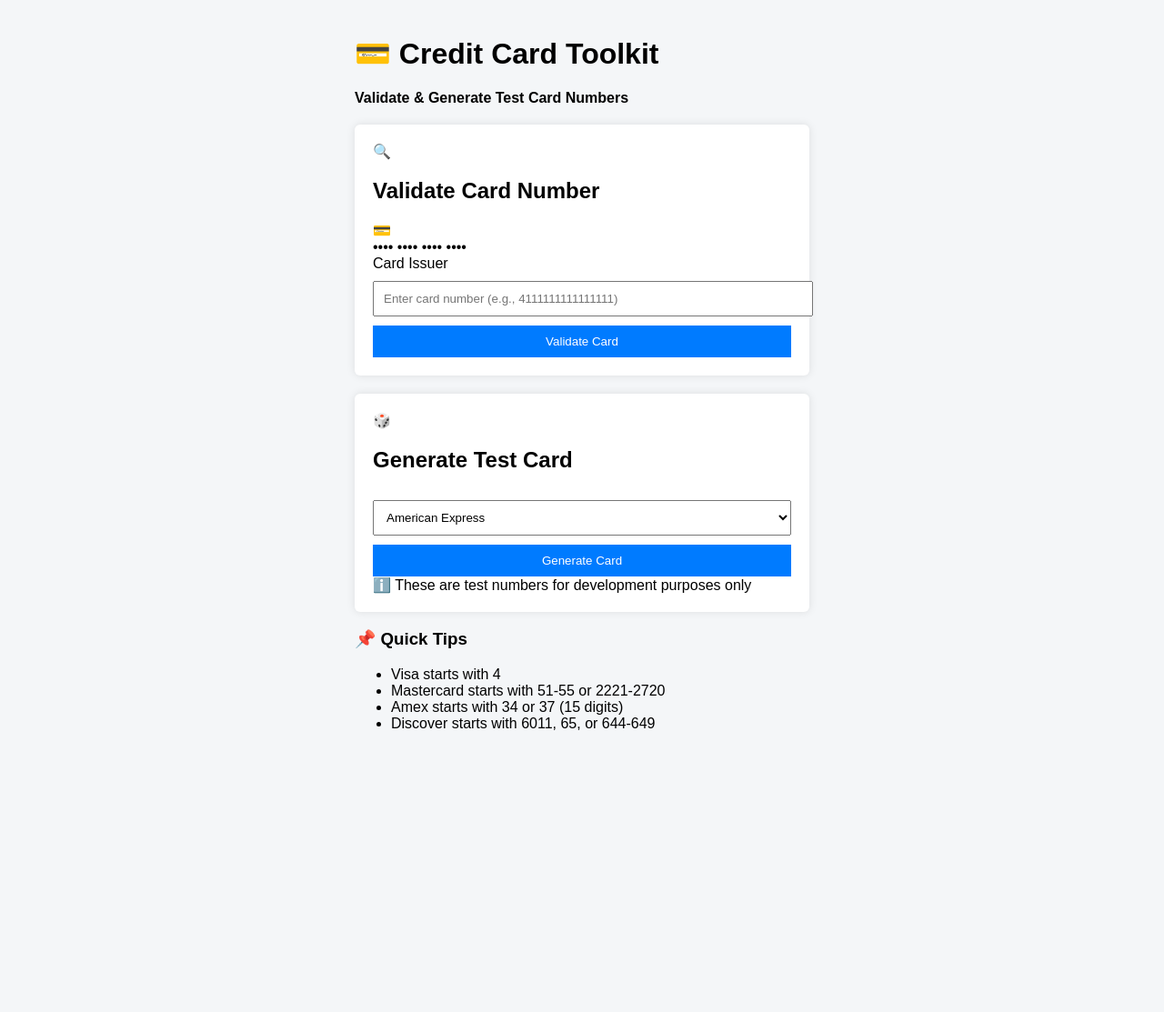
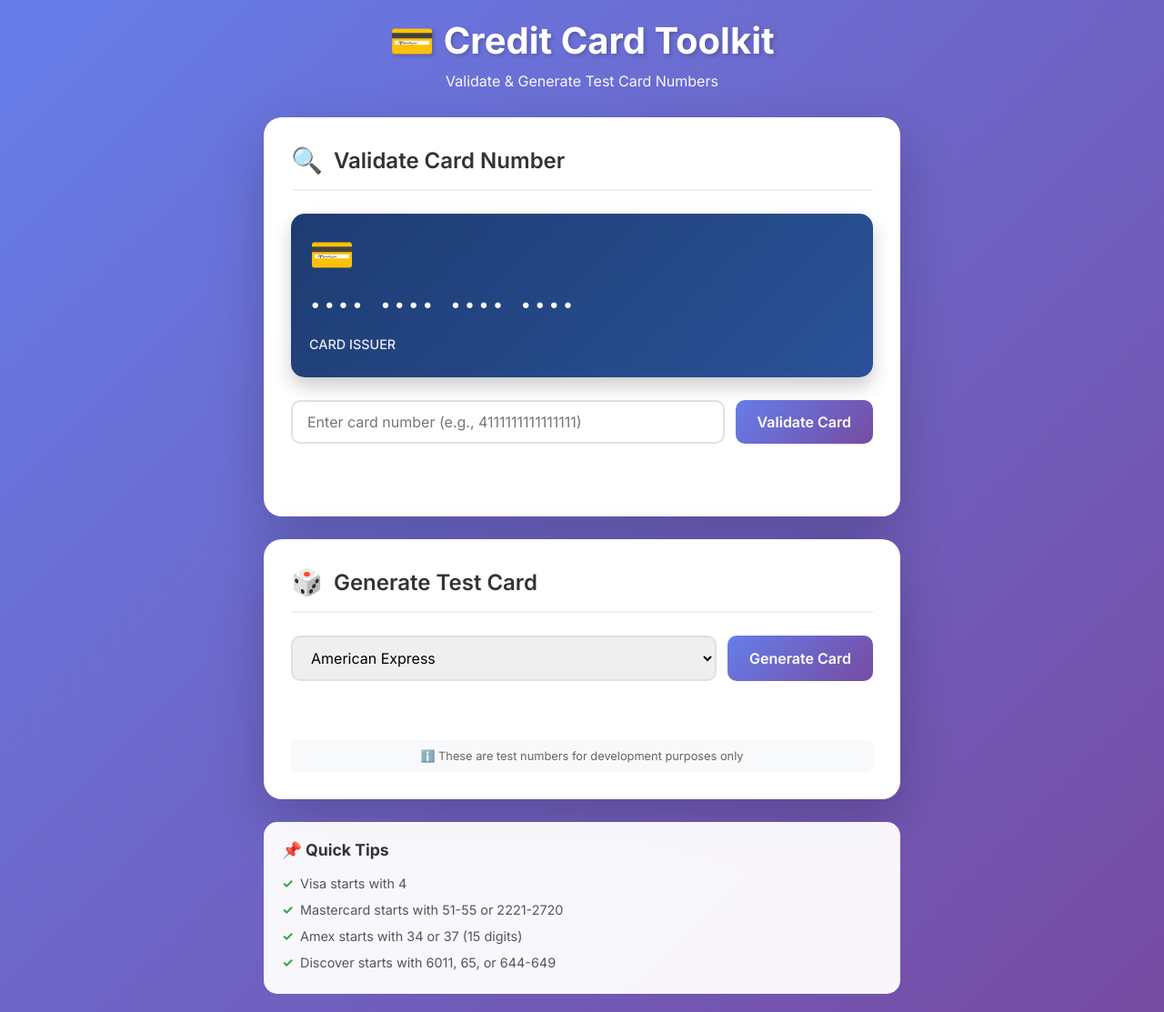
Before and after one commit to India-web/CreditCardProject, a Flask app: page / in a window 1280 px wide. Shown: the whole page at 91% size. Before the commit the page ends 803 px from the top, so only its background shows below. Run offline with Flask 3, Linux system fonts and the light colour scheme.

Commit message:
Update style.css

```diff
--- a/static/style.css
+++ b/static/style.css
@@ -1,43 +1,280 @@
+* {
+    margin: 0;
+    padding: 0;
+    box-sizing: border-box;
+}
+
 body {
-    font-family: Arial, sans-serif;
-    background: #f4f6f8;
+    font-family: 'Inter', -apple-system, BlinkMacSystemFont, 'Segoe UI', sans-serif;
+    background: linear-gradient(135deg, #667eea 0%, #764ba2 100%);
+    min-height: 100vh;
+    padding: 20px;
 }
 
 .container {
-    width: 500px;
-    margin: 40px auto;
+    max-width: 700px;
+    margin: 0 auto;
+}
+
+header {
+    text-align: center;
+    color: white;
+    margin-bottom: 30px;
+}
+
+header h1 {
+    font-size: 2.5rem;
+    font-weight: 700;
+    margin-bottom: 10px;
+    text-shadow: 2px 2px 4px rgba(0,0,0,0.2);
+}
+
+header p {
+    font-size: 1rem;
+    opacity: 0.95;
 }
 
 .card {
-    background: #fff;
-    padding: 20px;
-    margin-top: 20px;
-    border-radius: 6px;
-    box-shadow: 0 0 10px rgba(0,0,0,0.1);
+    background: white;
+    border-radius: 20px;
+    padding: 30px;
+    margin-bottom: 25px;
+    box-shadow: 0 20px 60px rgba(0,0,0,0.2);
+    transition: transform 0.3s ease, box-shadow 0.3s ease;
 }
 
-input,
-select {
-    width: 100%;
-    padding: 10px;
-    margin-top: 10px;
+.card:hover {
+    transform: translateY(-5px);
+    box-shadow: 0 30px 70px rgba(0,0,0,0.25);
+}
+
+.card-header {
+    display: flex;
+    align-items: center;
+    gap: 12px;
+    margin-bottom: 25px;
+    border-bottom: 2px solid #f0f0f0;
+    padding-bottom: 15px;
+}
+
+.card-header .icon {
+    font-size: 28px;
+}
+
+.card-header h2 {
+    font-size: 1.5rem;
+    color: #333;
+    font-weight: 600;
+}
+
+/* Credit Card Visual */
+.card-visual {
+    margin-bottom: 25px;
+}
+
+.credit-card {
+    background: linear-gradient(135deg, #1e3c72 0%, #2a5298 100%);
+    border-radius: 15px;
+    padding: 20px;
+    color: white;
+    box-shadow: 0 10px 20px rgba(0,0,0,0.2);
+    min-height: 180px;
+    position: relative;
+    transition: all 0.3s ease;
+}
+
+.card-chip {
+    font-size: 40px;
+    margin-bottom: 20px;
+}
+
+.card-number {
+    font-size: 1.4rem;
+    font-weight: 600;
+    letter-spacing: 2px;
+    margin-bottom: 20px;
+    font-family: 'Courier New', monospace;
+}
+
+.card-details {
+    display: flex;
+    justify-content: space-between;
+    align-items: center;
+}
+
+.card-issuer {
+    font-size: 0.9rem;
+    opacity: 0.9;
+    text-transform: uppercase;
+    font-weight: 500;
+}
+
+.input-group {
+    display: flex;
+    gap: 12px;
+    margin-bottom: 20px;
+}
+
+input, select {
+    flex: 1;
+    padding: 12px 16px;
+    font-size: 1rem;
+    border: 2px solid #e0e0e0;
+    border-radius: 10px;
+    transition: all 0.3s ease;
+    font-family: 'Inter', sans-serif;
+}
+
+input:focus, select:focus {
+    outline: none;
+    border-color: #667eea;
+    box-shadow: 0 0 0 3px rgba(102,126,234,0.1);
 }
 
 button {
-    margin-top: 10px;
-    padding: 10px;
-    width: 100%;
-    background: #007bff;
+    padding: 12px 24px;
+    background: linear-gradient(135deg, #667eea 0%, #764ba2 100%);
+    color: white;
     border: none;
-    color: white;
+    border-radius: 10px;
+    font-size: 1rem;
+    font-weight: 600;
     cursor: pointer;
+    transition: all 0.3s ease;
+    font-family: 'Inter', sans-serif;
 }
 
 button:hover {
-    background: #0056b3;
+    transform: translateY(-2px);
+    box-shadow: 0 5px 15px rgba(102,126,234,0.4);
 }
 
-p {
-    margin-top: 10px;
+button:active {
+    transform: translateY(0);
+}
+
+.result {
+    margin-top: 20px;
+    padding: 15px;
+    border-radius: 10px;
+    font-size: 0.95rem;
+    line-height: 1.5;
+    animation: slideIn 0.3s ease;
+}
+
+@keyframes slideIn {
+    from {
+        opacity: 0;
+        transform: translateY(-10px);
+    }
+    to {
+        opacity: 1;
+        transform: translateY(0);
+    }
+}
+
+.result.valid {
+    background: #d4edda;
+    color: #155724;
+    border-left: 4px solid #28a745;
+}
+
+.result.invalid {
+    background: #f8d7da;
+    color: #721c24;
+    border-left: 4px solid #dc3545;
+}
+
+.result.success {
+    background: #d1ecf1;
+    color: #0c5460;
+    border-left: 4px solid #17a2b8;
+}
+
+.tips-card {
+    background: rgba(255,255,255,0.95);
+    border-radius: 15px;
+    padding: 20px;
+    margin-top: 20px;
+}
+
+.tips-card h3 {
+    color: #333;
+    margin-bottom: 12px;
+    font-size: 1.1rem;
+}
+
+.tips-card ul {
+    list-style: none;
+    padding-left: 0;
+}
+
+.tips-card li {
+    padding: 6px 0;
+    color: #555;
+    font-size: 0.9rem;
+    padding-left: 20px;
+    position: relative;
+}
+
+.tips-card li:before {
+    content: "✓";
+    position: absolute;
+    left: 0;
+    color: #28a745;
     font-weight: bold;
 }
+
+.info-note {
+    margin-top: 15px;
+    padding: 10px;
+    background: #f8f9fa;
+    border-radius: 8px;
+    font-size: 0.8rem;
+    color: #666;
+    text-align: center;
+}
+
+/* Loading state */
+button.loading {
+    opacity: 0.6;
+    cursor: not-allowed;
+}
+
+button.loading::after {
+    content: "...";
+    animation: dots 1.5s steps(4, end) infinite;
+}
+
+@keyframes dots {
+    0%, 20% { content: "."; }
+    40% { content: ".."; }
+    60%, 100% { content: "..."; }
+}
+
+/* Responsive */
+@media (max-width: 600px) {
+    .container {
+        padding: 10px;
+    }
+
+    .card {
+        padding: 20px;
+    }
+
+    .credit-card {
+        min-height: 150px;
+    }
+
+    .card-number {
+        font-size: 1rem;
+    }
+
+    .input-group {
+        flex-direction: column;
+    }
+
+    button {
+        width: 100%;
+    }
+}
```
